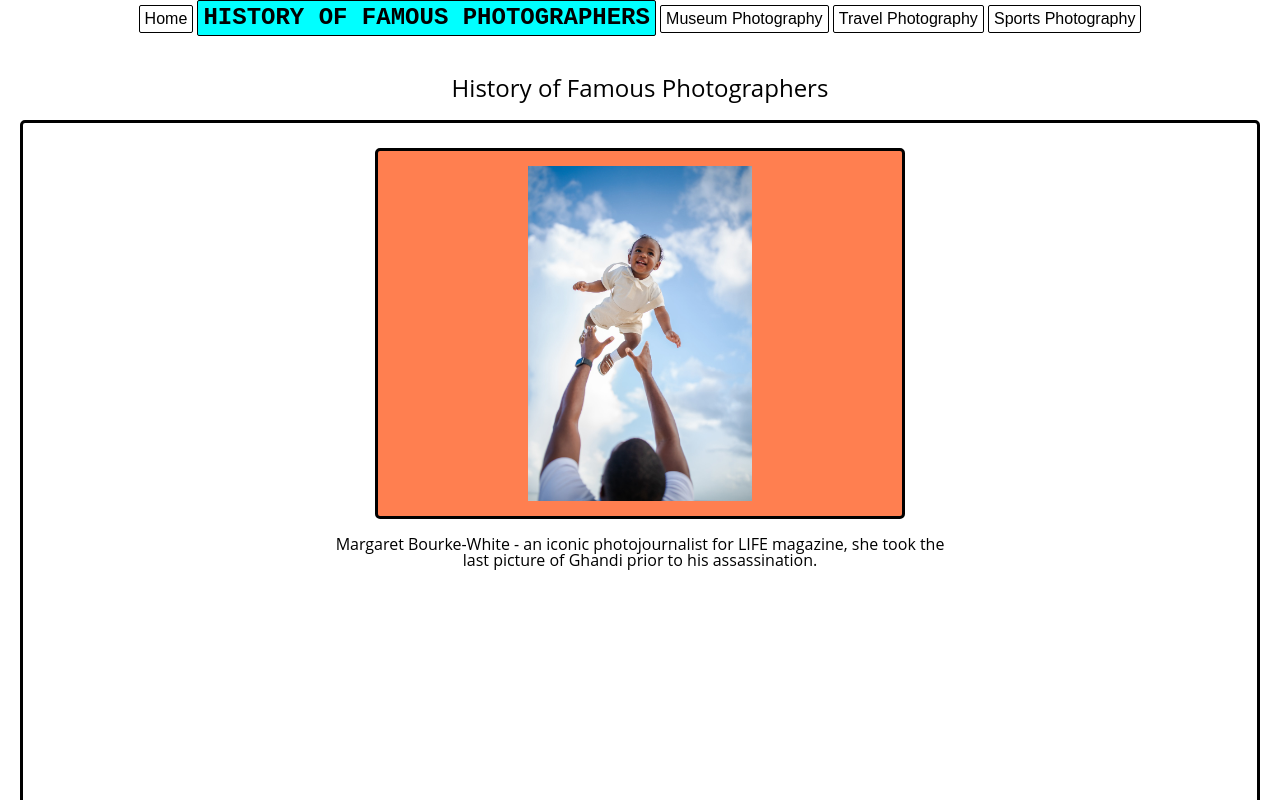
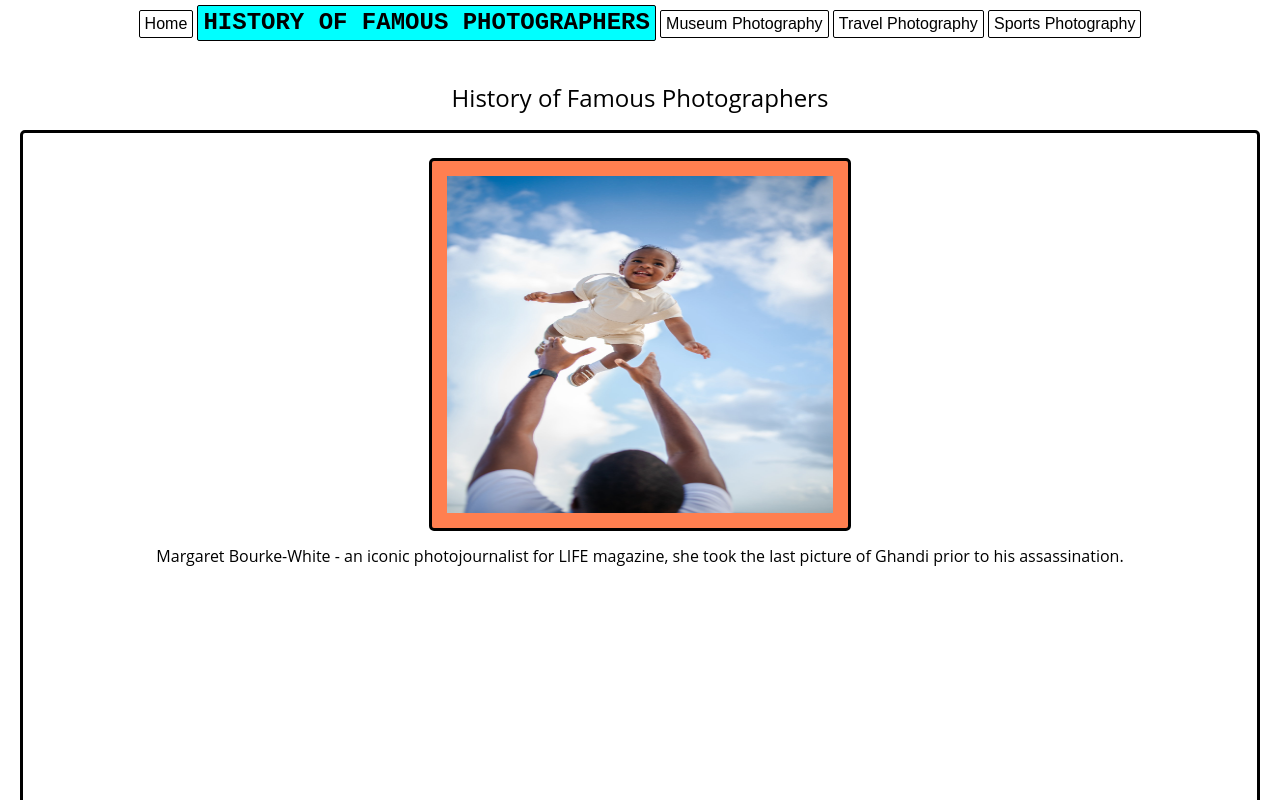
Before and after one commit to josh-horowitz/portfolio-mobile-view, a plain HTML site: page history.html in a window 1280 px wide. Shown: the top 800 px of the page. Drawn offline with Linux system fonts and the light colour scheme.

Commit message:
Updated CSS

```diff
--- a/css/styles.css
+++ b/css/styles.css
@@ -13,10 +13,20 @@ h1 {
     font-size: 1.5rem;
 }
 
+header {
+    display: flex;
+    flex-direction: column;
+    align-items: center;
+}
+
 nav{
     display: flex;
-    justify-content: center;
     margin-bottom: 5vh;
+    text-align: center;
+}
+
+nav ul {
+    padding: 5px;
 }
 
 nav li{
@@ -91,7 +101,7 @@ img:hover {
 }
 
 figure{
-    max-width: 50%;
+    max-width: 80%;
     margin: 10px;
     text-align: center;
 }
@@ -104,10 +114,6 @@ figure > img {
     border-radius: 5px;
     padding: 15px;
     background-color: coral;
-    height: 40%;
-    width: 80%;
-   /* overflow:scroll;*/
-   object-fit: contain;
 }
 
 .text {
```
